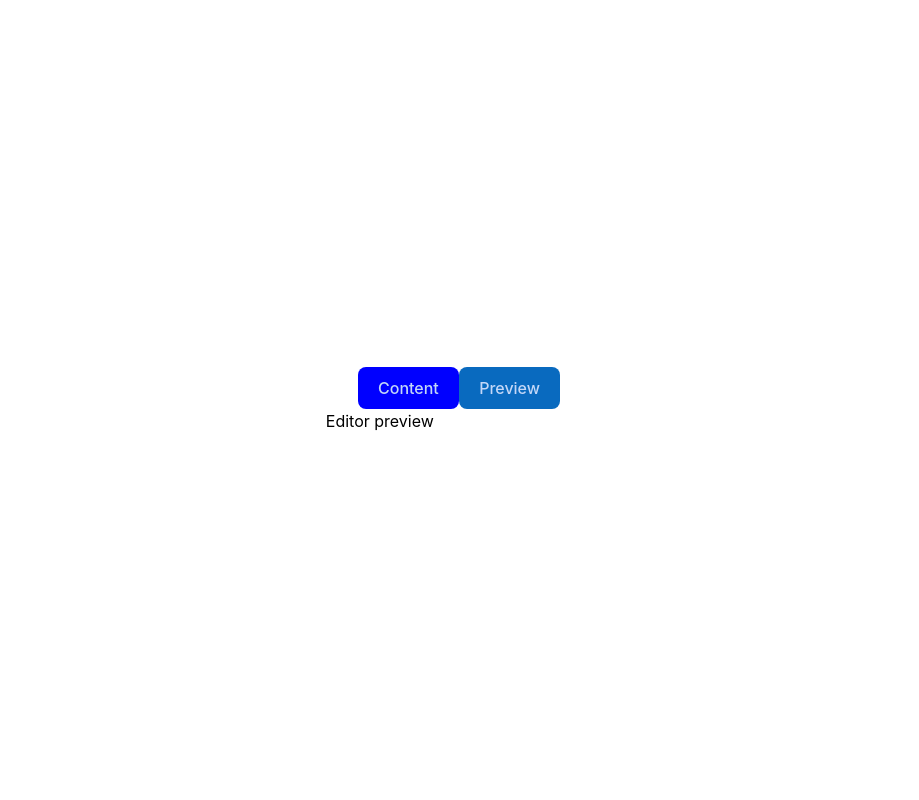
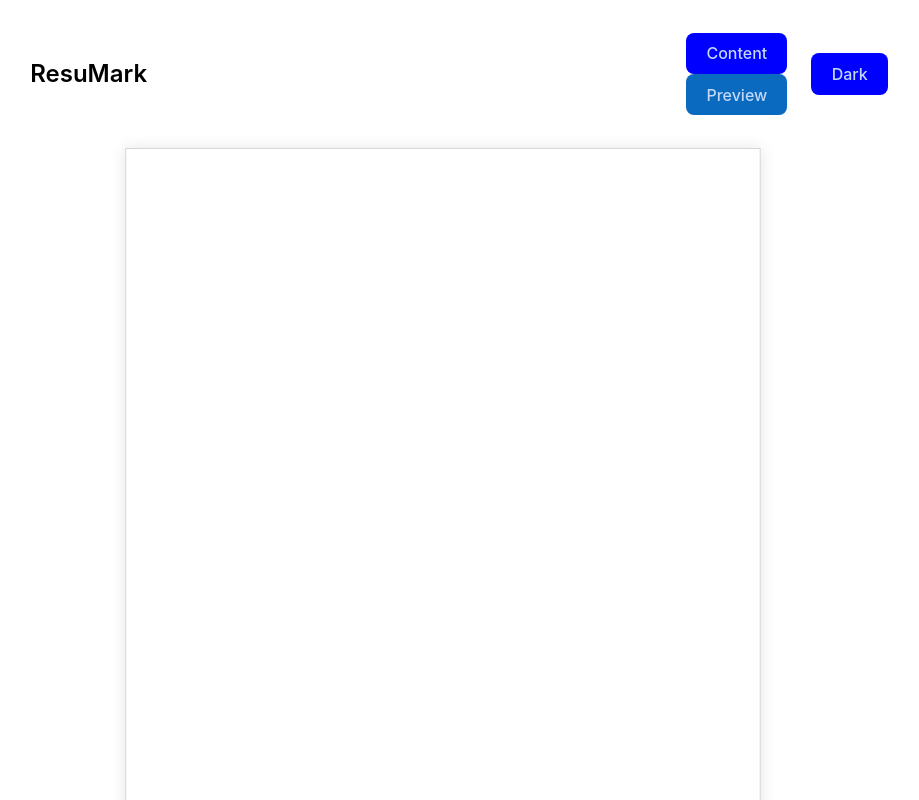
Before and after one commit to impproductions/resumark, a React (Vite) app: page / in a window 1280 px wide. Both pictures are taken after a click on the button "Preview". Shown: the top 800 px of the page, without its empty margins (197-1116 px from the left). Built offline with nearby package versions, Linux system fonts and the light colour scheme.

Commit message:
Added preview page

```diff
--- a/src/components/Main/EditorContent/index.tsx
+++ b/src/components/Main/EditorContent/index.tsx
@@ -1,18 +1,22 @@
-import React from 'react';
 import style from './EditorContent.module.scss';
+import { useResumeState } from '../../../context/Resume/hook';
 
 export function EditorContent() {
+    const { content, setContent } = useResumeState();
+
     return (
         <div className={style.container}>
             <div className={style.editor}>
                 <textarea
                     className={style.textarea}
                     placeholder="Start typing your markdown here..."
+                    onChange={(e) => setContent(e.target.value)}
+                    value={content}
                 ></textarea>
-                <div className={style.preview}>
-                    <div className={style.previewTitle}>Preview</div>
-                    <div className={style.previewContent}>[]</div>
-                </div>
+            </div>
+            <div className={style.preview}>
+                <div className={style.previewTitle}>Preview</div>
+                <div className={style.previewContent}>[]</div>
             </div>
         </div>
     );
--- a/src/components/Main/EditorPreview/EditorPreview.module.scss
+++ b/src/components/Main/EditorPreview/EditorPreview.module.scss
@@ -1,7 +1,75 @@
 .container {
     display: flex;
+    flex-direction: column;
     justify-content: flex-start;
     align-items: center;
     height: 100%;
     width: 100%;
+    padding: 2rem;
+    box-sizing: border-box;
 }
+
+.size-debugger {
+    z-index: 10000000;
+    position: relative;
+    top: 50px;
+    right: 50px;
+    border: 1px solid black;
+    background-color: white;
+}
+
+.a4 {
+    width: 210mm;
+    min-width: 210mm;
+    max-width: 210mm;
+    height: 297mm;
+    min-height: 297mm;
+    max-height: 297mm;
+    margin: 0;
+    box-sizing: border-box;
+    padding: 10mm;
+
+    border: 1px solid #ccc;
+    box-shadow: 0 0 5mm rgba(0, 0, 0, 0.1);
+    overflow: hidden;
+
+    background-color: white;
+}
+
+@page {
+    size: A4;
+    margin: 0;
+}
+
+@media print {
+    .container {
+        display: block;
+        position: absolute;
+        top: 0;
+        left: 0;
+        width: 100%;
+        height: 100%;
+        padding: 0;
+    }
+    .a4 {
+        display: block;
+        position: absolute;
+        top: 0;
+        left: 0;
+        width: 210mm;
+        min-width: 210mm;
+        max-width: 210mm;
+        height: 297mm;
+        min-height: 297mm;
+        max-height: 297mm;
+        margin: 0;
+    }
+}
+
+.preview-reset {
+    all: initial;
+}
+
+.preview-reset * {
+    all: revert;
+}
--- /dev/null
+++ b/src/components/Main/EditorPreview/MarkdownParser/index.tsx
@@ -0,0 +1,32 @@
+import { useEffect, useState } from 'react';
+import { unified } from 'unified';
+import remarkParse from 'remark-parse';
+import remarkRehype from 'remark-rehype';
+import rehypeStringify from 'rehype-stringify';
+
+interface Props {
+    markdown: string;
+}
+
+export function MarkdownParser({ markdown }: Props) {
+    const [html, setHtml] = useState('');
+
+    useEffect(() => {
+        const processMarkdown = async () => {
+            try {
+                const file = await unified()
+                    .use(remarkParse)
+                    .use(remarkRehype)
+                    .use(rehypeStringify)
+                    .process(markdown);
+                setHtml(String(file));
+            } catch (error) {
+                console.error('Error processing markdown:', error);
+            }
+        };
+
+        processMarkdown();
+    }, [markdown]);
+
+    return <div dangerouslySetInnerHTML={{ __html: html }} />;
+}
--- a/src/components/Main/EditorPreview/index.tsx
+++ b/src/components/Main/EditorPreview/index.tsx
@@ -1,6 +1,52 @@
-import React from 'react';
 import style from './EditorPreview.module.scss';
+import { useResumeState } from '../../../context/Resume/hook';
+import { MarkdownParser } from './MarkdownParser';
+import { useEffect, useRef, useState } from 'react';
+import { useBoxSize as useBoxSize } from '../../../hooks/useBoxSize';
+import { useWindowSize } from '../../../hooks/useWindowSize';
 
 export function EditorPreview() {
-    return <div className={style.container}>Editor preview</div>;
+    const { content } = useResumeState();
+    const [previewScale, setPreviewScale] = useState<number>(1);
+    const previewRef = useRef<HTMLDivElement>(null);
+    const containerRef = useRef<HTMLDivElement>(null);
+    const { boxSize } = useBoxSize(previewRef);
+    const { windowSize } = useWindowSize();
+
+    useEffect(() => {
+        const container = containerRef.current;
+        const containerSize = container?.getBoundingClientRect();
+        if (
+            boxSize &&
+            containerSize &&
+            boxSize.width >= containerSize.width - 80
+        ) {
+            const scale =
+                scaleToFitWindowWidth(containerSize.width, boxSize.width) * 0.8;
+            setPreviewScale(scale);
+        } else {
+            setPreviewScale(1);
+        }
+    }, [boxSize, windowSize.width]);
+
+    return (
+        <div className={style.container} ref={containerRef}>
+            <div
+                className={style.a4}
+                ref={previewRef}
+                style={{
+                    transform: `scale(${previewScale})`,
+                    transformOrigin: 'top center',
+                }}
+            >
+                <div className={style.previewReset}>
+                    <MarkdownParser markdown={content} />
+                </div>
+            </div>
+        </div>
+    );
 }
+
+function scaleToFitWindowWidth(windowWidth: number, boxWidth: number) {
+    return Math.min(1, windowWidth / boxWidth);
+}
--- a/src/components/NavBar/NavBar.module.scss
+++ b/src/components/NavBar/NavBar.module.scss
@@ -17,3 +17,25 @@
 .selected {
     background-color: var(--color-secondary);
 }
+
+.title {
+    flex-direction: row;
+    justify-content: flex-start;
+    align-items: flex-start;
+    width: 100%;
+
+    p {
+        text-align: left;
+        font-size: 1.5rem;
+        font-weight: 600;
+    }
+}
+
+.theme-switch-container {
+    display: flex;
+    flex-direction: row;
+    width: 100%;
+    justify-content: flex-end;
+    align-items: center;
+    gap: 0.3rem;
+}
--- a/src/components/NavBar/index.tsx
+++ b/src/components/NavBar/index.tsx
@@ -2,7 +2,7 @@ import style from './NavBar.module.scss';
 import { useEditorState } from '../../context/Editor/hook';
 
 export function NavBar() {
-    const { state, setCurrentView } = useEditorState();
+    const { state, config, setCurrentView, setTheme } = useEditorState();
 
     const onViewSelectClick = (view: 'content' | 'preview') => {
         setCurrentView(view);
@@ -10,6 +10,9 @@ export function NavBar() {
 
     return (
         <div className={style.container}>
+            <div className={style.title}>
+                <p>ResuMark</p>
+            </div>
             <div className={style.buttonGroup}>
                 <button
                     className={
@@ -28,6 +31,16 @@ export function NavBar() {
                     Preview
                 </button>
             </div>
+            <div className={style.themeSwitchContainer}>
+                <button
+                    className={style.themeSwitch}
+                    onClick={() =>
+                        setTheme(config.theme === 'light' ? 'dark' : 'light')
+                    }
+                >
+                    {config.theme === 'light' ? 'Dark' : 'Light'}
+                </button>
+            </div>
         </div>
     );
 }
--- /dev/null
+++ b/src/hooks/useBoxSize.tsx
@@ -0,0 +1,31 @@
+import { useEffect, useState } from 'react';
+
+export function useBoxSize(
+    toComputeRef: React.RefObject<HTMLElement>,
+    useComputedStyle = false
+) {
+    const [boxSize, setBoxSize] = useState<{
+        width: number;
+        height: number;
+    } | null>(null);
+
+    useEffect(() => {
+        if (toComputeRef.current) {
+            if (useComputedStyle) {
+                const box = window.getComputedStyle(toComputeRef.current);
+                setBoxSize({
+                    width: parseFloat(box.width),
+                    height: parseFloat(box.height),
+                });
+            } else {
+                const box = toComputeRef.current.getClientRects()[0];
+                setBoxSize({
+                    width: box.width,
+                    height: box.height,
+                });
+            }
+        }
+    }, [toComputeRef, useComputedStyle]);
+
+    return { boxSize };
+}
--- /dev/null
+++ b/src/hooks/useWindowSize.tsx
@@ -0,0 +1,37 @@
+import { useEffect, useState } from 'react';
+import { debounce } from 'lodash';
+
+export function useWindowSize() {
+    const [windowSize, setWindowSize] = useState<{
+        width: number;
+        height: number;
+    }>({
+        width: window.innerWidth,
+        height: window.innerHeight,
+    });
+
+    useEffect(() => {
+        const handleResize = debounce(() => {
+            const newWidth = window.innerWidth;
+            const newHeight = window.innerHeight;
+            setWindowSize((prevSize) => {
+                if (
+                    prevSize.width !== newWidth ||
+                    prevSize.height !== newHeight
+                ) {
+                    return { width: newWidth, height: newHeight };
+                }
+                return prevSize;
+            });
+        }, 10);
+
+        window.addEventListener('resize', handleResize);
+
+        return () => {
+            window.removeEventListener('resize', handleResize);
+            handleResize.cancel();
+        };
+    }, []);
+
+    return { windowSize };
+}
```
Also changed, not shown: package.json (+7 -1 lines), src/components/Main/EditorContent/EditorContent.module.scss (+28 -6 lines), src/components/Main/EditorPreview/MarkdownParser/MarkdownParser.module.scss (added), src/components/Main/EditorPreview/parser.ts (added), 1 other file (tests, documents, lock files or other folders).
